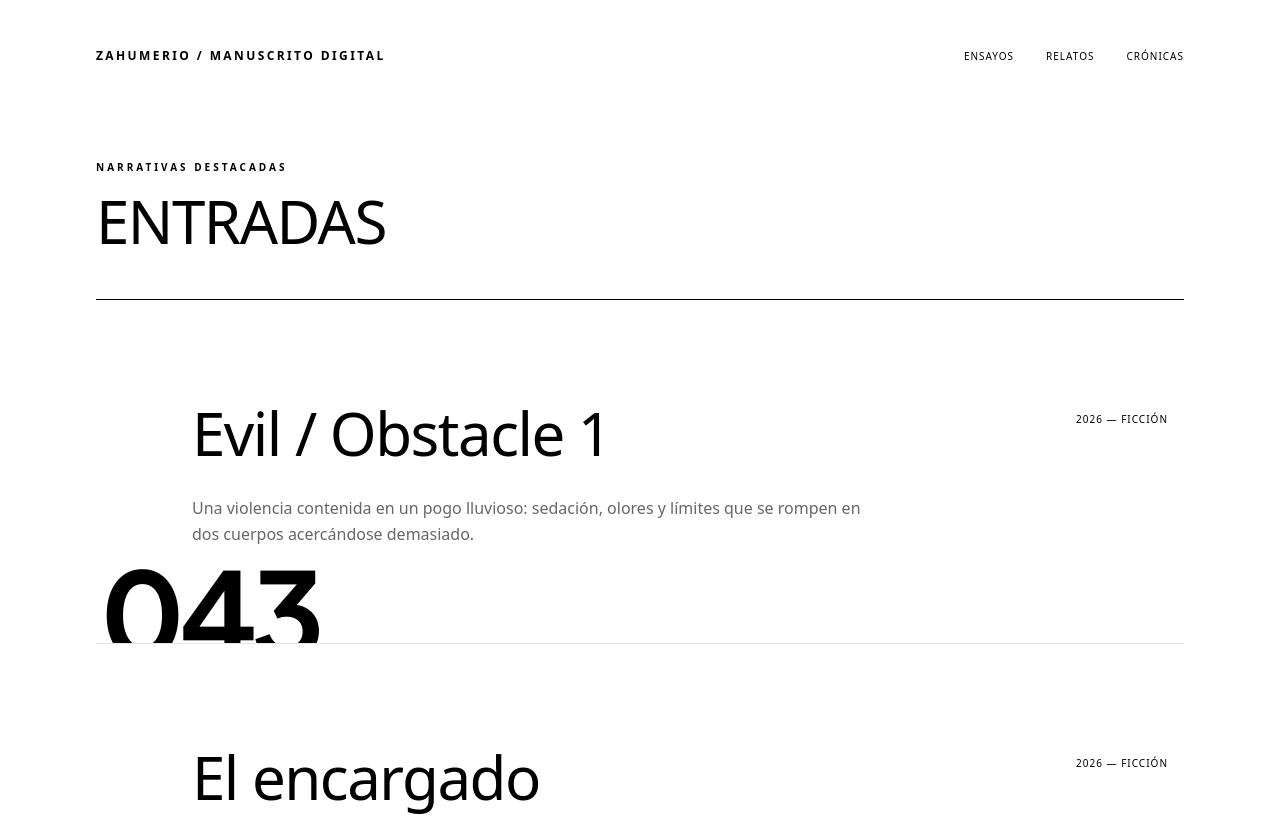
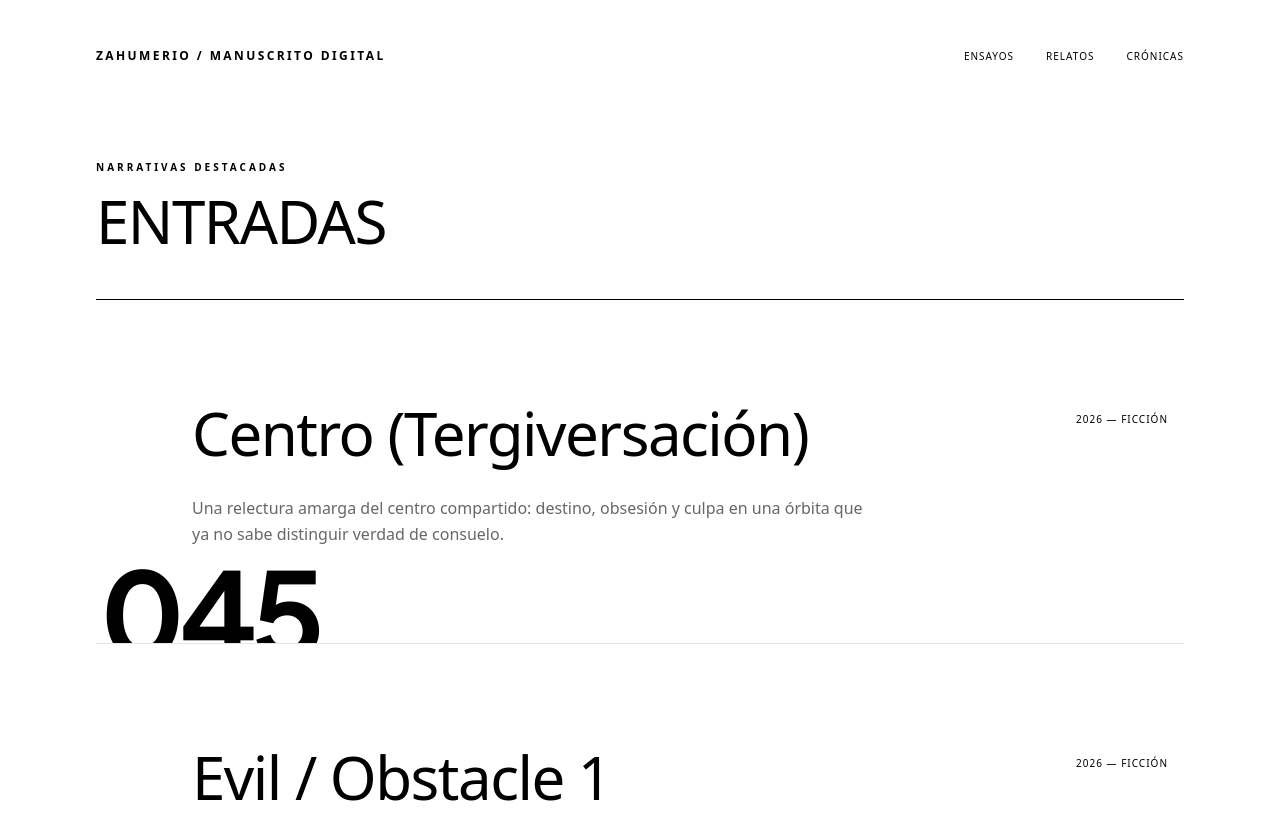
Before and after one commit to lvelitoruiz/literario, a Next.js app: page / in a window 1280 px wide. Shown: the top 816 px of the page. Built offline with nearby package versions, Linux system fonts and the light colour scheme.

Commit message:
messages new feature

```diff
--- /dev/null
+++ b/content/centro-tergiversacion.md
@@ -0,0 +1,39 @@
+Pensando en cómo me suceden las cosas, entendí algo incómodo: lo sencillo que me resultaba falsificar motivos para ser feliz. Algo, en alguna parte, se reía, mientras yo pensaba en milagros y destino cuando nos cruzamos. Tenía ya listo el altar en el cual te iba a colocar, mi felicidad se reducía a eso, al momento exacto en que nuestras órbitas coincidían, no exactamente en el mismo plano.
+
+Más bien en el mismo universo.
+
+Tu centro de gravedad me atrae, me arrastra, orbito alrededor de ti en parábolas extrañas, lejanas, y sin embargo, a pesar de esa distancia, es tu influencia la que controla la marea de mi sangre, la bombea en la ausencia de un corazón, que fue lo primero que te llevaste.
+
+Y yo, como un mar cualquiera, me entregué a esa ilusión, cerrando los ojos, las puertas, tirando las llaves.
+
+Fue tu orilla donde me fui a romper, entregado por mis olas, tu cuerpo, la red de tu cabello, tus brazos alrededor, la promesa de tierra firme, tu piel de luna nueva, dibujé las estrellas en un cielo que en verdad estaba vacío, con las instrucciones hacia ti.
+
+Imité las constelaciones de tu piel, para empujarme a buscarte en ese norte magnético en el cual te encuentras, me encaminé, a ciegas, sí, a buscarte, pero la conexión a mi corazón que cargabas contigo, me indicaba dónde perseguirte.
+
+He perdido ya esa brújula que nunca debí falsificar.
+
+La luz de tus ojos es el color rosado del atardecer que me mostrabas.
+
+A través de una nostalgia fabricada, la tristeza que me imponía justificando tu ausencia, la convertí en espera romántica, en preámbulo de la felicidad que me concedías con tus besos, aquellos que pensé excluían a los demás, pero en verdad nos escondían.
+
+Con la distancia del tiempo comprendí que la inmensidad de la felicidad puede concentrarse en momentos fugaces, como un destello.
+
+Creamos rituales que espantaban a los demás, pensamos que nos hacían especiales.
+
+Y cuando entre relojes y reuniones, el mundo inevitablemente nos imponía la realidad que pensé haber borrado.
+
+Desde mi corazón, que aún en tus manos, transmite el ruido, me llegan tus susurros y se convierten en las obsesiones que me invaden.
+
+Sin certeza de que me escuchas, de que algo de mí aún llega a tus oídos. Quizá ahora soy solo acusación.
+
+El teléfono malogrado que alojo en mi corazón ¿Nos conecta? ¿O solo nos reparte la culpa?
+
+Y es en este momento en el que veo los rodeos que di para acabar junto a ti siempre, que comprendo la magnitud del mundo que construí alrededor tuyo, te erigí en mi centro, porque siempre quise volver a tu cuerpo, a tus besos.
+
+Empecé a ausentarme para darte tiempo, a perderme en aeropuertos donde sabía que no estarías, a recordar lo que imaginé que podríamos ser, y luego, cuando tuve la certeza de que estarías, regresé al mapa de tu cuerpo, a seguir mis premoniciones.
+
+Y así cansado llegué llenándome la boca de historias, perdiéndome en excusas, que no sé si eran para ti o para mí, cuando en verdad, todo mi deseo era acostarme en tus piernas y olerte hasta desmayarme.
+
+Como un perro, reconocer a mi dueña y descansar.
+
+Ojalá hubiera podido sostener la mentira, por aún mucho más tiempo.
--- a/src/data/archive.ts
+++ b/src/data/archive.ts
@@ -530,4 +530,16 @@ export const articles: Article[] = [
     author: "Luis",
     publishedAt: "26 de Marzo, 2026",
   },
+  {
+    id: "045",
+    slug: "centro-tergiversacion",
+    indexNumber: "045",
+    year: "2026",
+    kind: "FICCIÓN",
+    title: "Centro (Tergiversación)",
+    summary:
+      "Una relectura amarga del centro compartido: destino, obsesión y culpa en una órbita que ya no sabe distinguir verdad de consuelo.",
+    author: "Luis",
+    publishedAt: "26 de Marzo, 2026",
+  },
 ];
```
